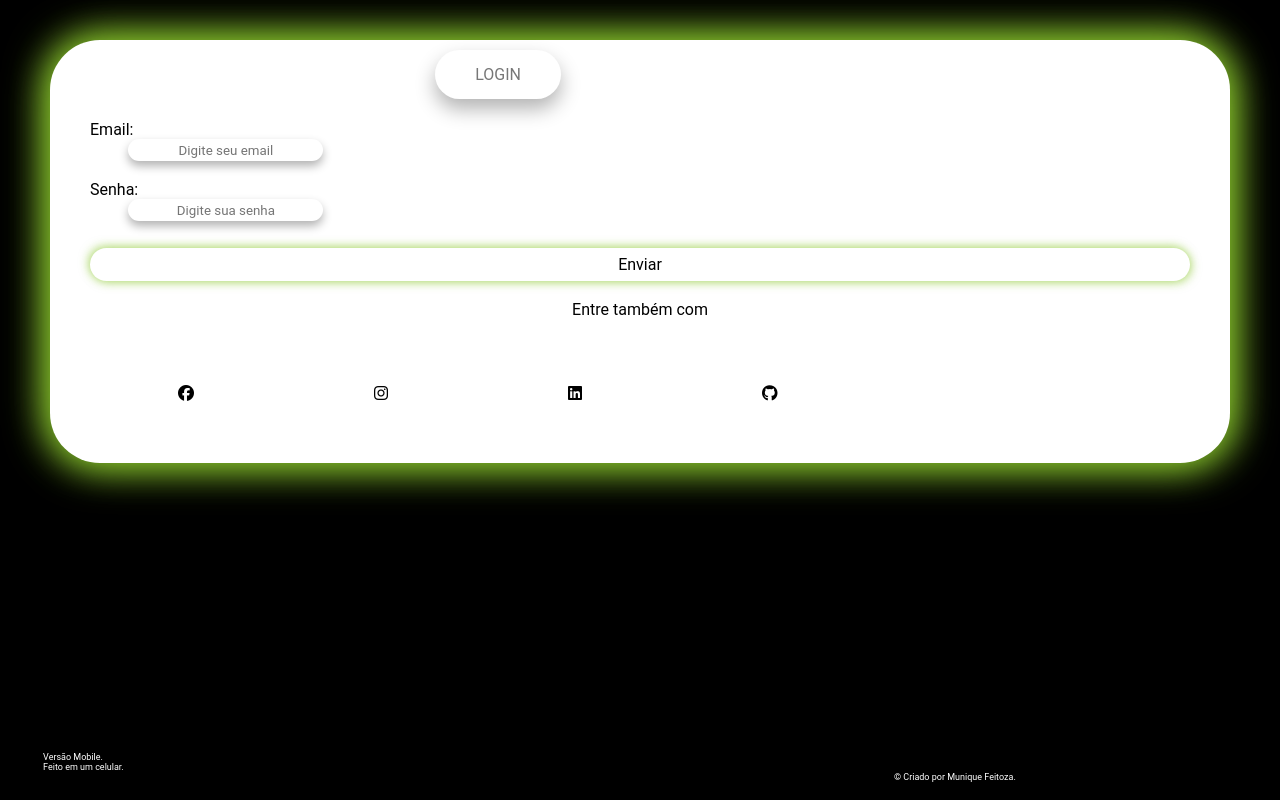
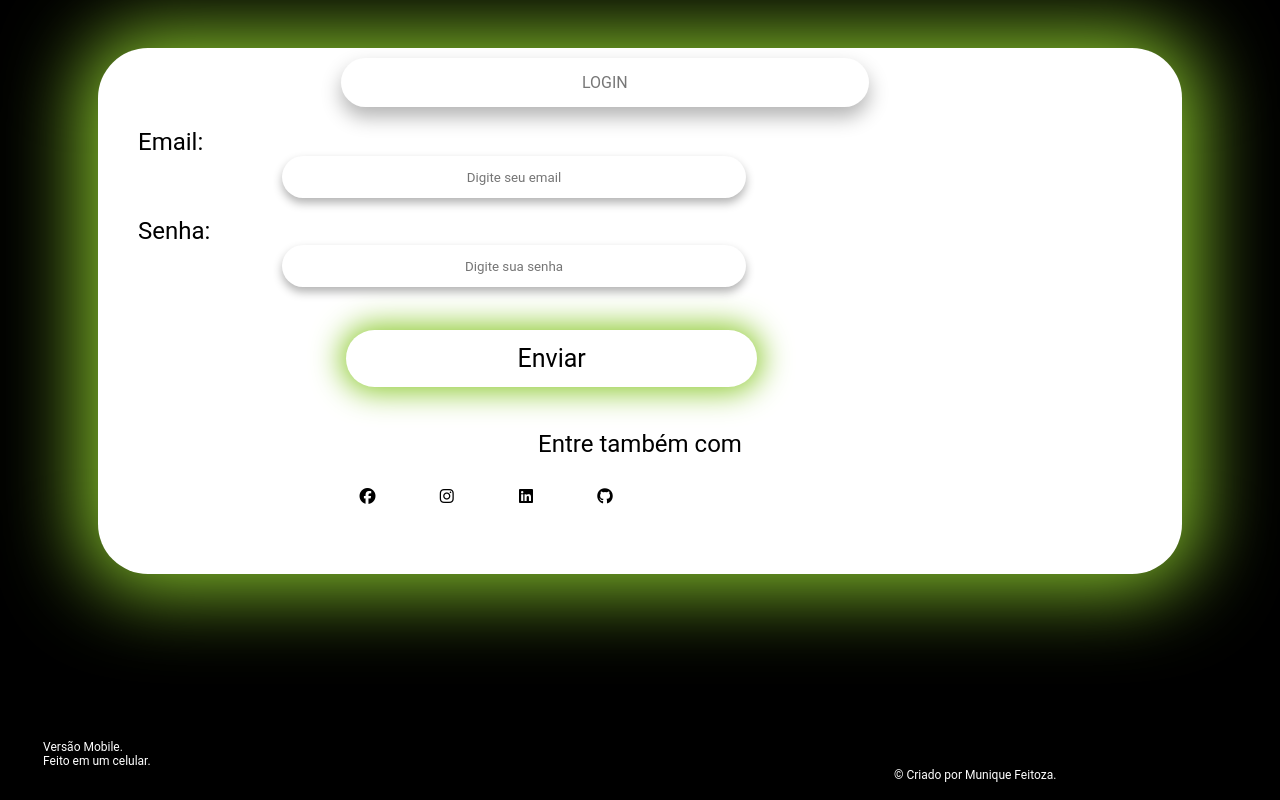
Before and after one commit to Munique-Feitoza/pagina-LoginCadastro, a plain HTML site: page index.html in a window 1280 px wide. Both pictures are taken after a click on the link "LOGIN/CADASTRO". Drawn offline with Linux system fonts and the light colour scheme.

Commit message:
adicionando uma versão para computador e deixando a página login/cadastro mais acessível tanto para celular quanto para computador

```diff
--- a/assets/script.js
+++ b/assets/script.js
@@ -2,6 +2,8 @@ let btnLC = document.querySelector('.btn-LoginCadastro');
 let formL = document.getElementById('login');
 let formC = document.getElementById('cadastro');
 let myBody = document.querySelector('body');
+let text1 = document.querySelector('#texto1');
+let text2 = document.querySelector('#texto2');
 
 btnLC.addEventListener('click', function() {
   if(formL.style.display != 'block') {
@@ -10,14 +12,18 @@ btnLC.addEventListener('click', function() {
     btnLC.innerText = "Login";
     document.querySelector('.btn-LoginCadastro').style.marginLeft = "11vw";
     myBody.style.backgroundColor = "black";
+    text1.style.color = "white";
+    text2.style.color = "white";
     return;
   } else if (formC.style.display != 'block'){
-  formL.style.display = 'none';
-  formC.style.display ='block';
-  btnLC.innerText = "Cadastro";
-  document.querySelector('.btn-LoginCadastro').style.marginLeft = "6vw";
-  myBody.style.backgroundColor = "black";
-  return;
+    formL.style.display = 'none';
+    formC.style.display ='block';
+    btnLC.innerText = "Cadastro";
+    document.querySelector('.btn-LoginCadastro').style.marginLeft = "11vw";
+    myBody.style.backgroundColor = "black";
+    text1.style.color = "white";
+    text2.style.color = "white";
+    return;
   }
  }
 );
--- a/assets/styles.css
+++ b/assets/styles.css
@@ -17,7 +17,7 @@
  */
 
  .text-box {
-  margin-left: 23vw;
+  margin-left: 5.5rem;
   margin-top: 5vh;
 }
 
@@ -117,8 +117,7 @@ Configuração das div
    margin: 5px 50px;
    padding: 80px 40px 40px 40px;
    border-radius: 50px;
-   box-shadow: 3px 3px 40px rgb(139,201,45),
-         -3px -3px 40px rgb(139,201,45);
+   box-shadow: 0 0 40px rgb(139,201,45);
 }
 
 #cadastro {
@@ -127,8 +126,7 @@ Configuração das div
    padding: 80px 40px 40px 40px;
    display: none;
    border-radius: 50px;
-   box-shadow: 3px 3px 40px rgb(45,139,201),
-          -3px -3px 40px rgb(45,139,201);
+   box-shadow: 0 0 40px rgb(45,139,201);
  }
 
 /*
@@ -177,8 +175,7 @@ Organizando botão
 .submitL, .submitL:before {
   color: black;
   background-color: white;
-  box-shadow: 2px 2px 10px rgba(139,201,45,50%),
-         -2px -2px 10px rgba(139,201,45,50%);
+  box-shadow: 0 0 10px 1px rgba(139,201,45,90%);
 }
 .submitL:hover, .submitL:after {
   color: white;
@@ -188,8 +185,7 @@ Organizando botão
 .submitC, .submitC:before {
   color: black;
   background-color: white;
-  box-shadow: 2px 2px 10px rgba(45,139,201,50%),
-          -2px -2px 10px rgba(45,139,201,50%);
+  box-shadow: 0 0 10px 1px rgba(45,139,201,90%);
 }
 .submitC:hover, .submitC:after {
   color: white;
@@ -214,12 +210,76 @@ Arrumando o conteúdo
 
 }
  #texto1 {
-   color: white;
+   color: black;
    font-size: 9px;
    padding: 1% 0 0 3%;
  }
  #texto2 {
-   color: white;
+   color: black;
    font-size: 9px;
    padding: 0 0 1% 70%;
  }
+
+/* Configurar para computador */
+
+@media screen and (min-width: 769px) {
+  #texto1, #texto2 {
+    font-size: 12px;
+    color: black;
+  }
+  p, label {
+    font-size: 24px;
+  }
+  .submit {
+    font-size: 25px;
+  }
+  a {
+    width: 35%;
+    text-align: center;
+  }
+  i {
+    padding: 0;
+  }
+  .icone {
+    margin: 0 0 0 12rem;
+  }
+  .fa-brands {
+    width: 4.7rem;
+    padding: 30px 0;
+  }
+  .text-box {
+    margin-left: 9.5rem;
+  }
+  input {
+    margin-left: 9rem;
+    width: 460px;
+    height: 40px;
+  }
+  .submit {
+    padding: 14px 30px;
+    margin-left: 13rem;
+    margin-top: 3vh;
+    margin-bottom: 3vh;
+  }
+  main {
+   margin: 3rem;
+  }
+  .submitL, .submitL:before {
+    box-shadow: 0 0 30px 5px rgb(139,201,45);
+  }
+  .submitL:hover, .submitL:after {
+    background-color: rgb(139,201,45);
+  }
+  .submitC, .submitC:before {
+    box-shadow: 0 0 30px 5px rgb(45,139,201);
+  }
+  .submitC:hover, .submitC:after {
+    background-color: rgb(45,139,201);
+  }
+  #login {
+    box-shadow: 0 0 80px 15px rgb(139,201,45);
+  }
+  #cadastro {
+    box-shadow: 0 0 80px 15px rgb(45,139,201);
+  }
+}
--- a/index.html
+++ b/index.html
@@ -8,8 +8,6 @@
   <title>Bem-vindo</title>
  </head>
  <body>
-  <header>
-  </header>
   <main>
    <div class="text-box"> <a href="#" class="btn btn-white btn-animate btn-LoginCadastro"> Login/Cadastro </a>
    </div>
@@ -19,7 +17,7 @@
     <br>
     <br> <a href="#" class="submitL submit">Enviar</a>
     <br>
-    <p id="extra">Entre também com</p> <a><i class="fa-brands fa-facebook"></i></a> <a><i class="fa-brands fa-instagram"></i></a> <a><i class="fa-brands fa-linkedin"></i></a> <a><i class="fa-brands fa-github"></i></a>
+    <p id="extra">Entre também com</p> <div class="icone"><a><i class="fa-brands fa-facebook"></i></a> <a><i class="fa-brands fa-instagram"></i></a> <a><i class="fa-brands fa-linkedin"></i></a> <a><i class="fa-brands fa-github"></i></a></div>
    </form>
    <form id="cadastro"> <label for="nome">Nome:<br> <input id="nome" placeholder="Digite seu nome"> </label>
     <br>
```
